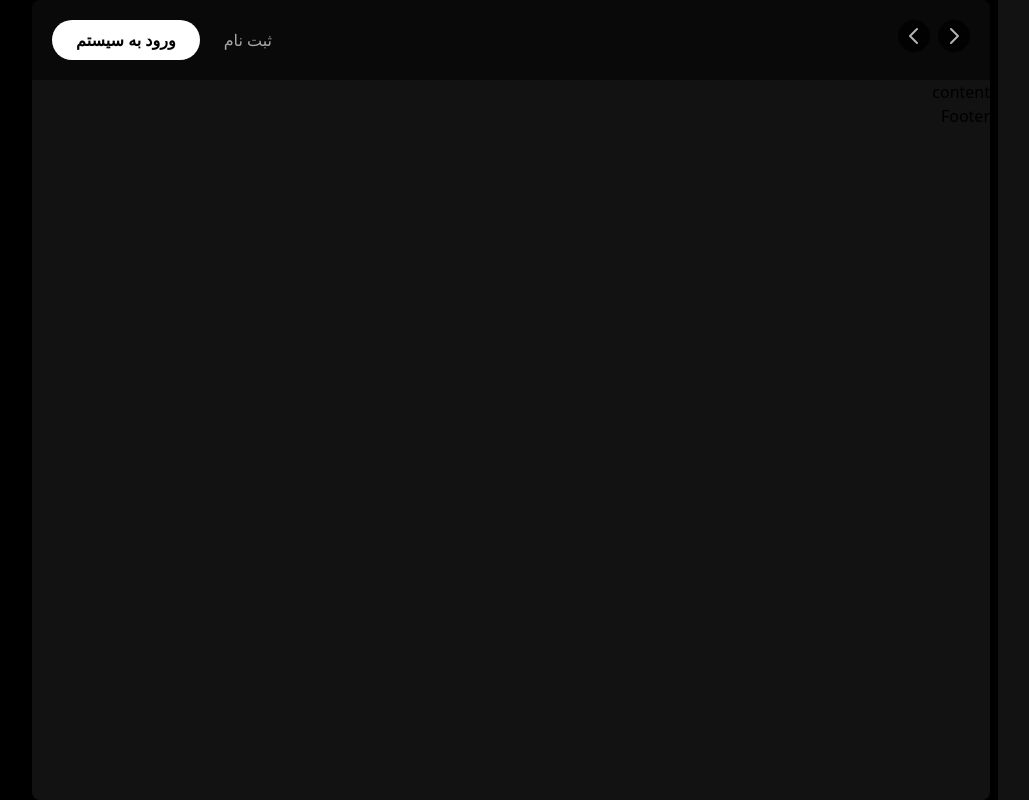
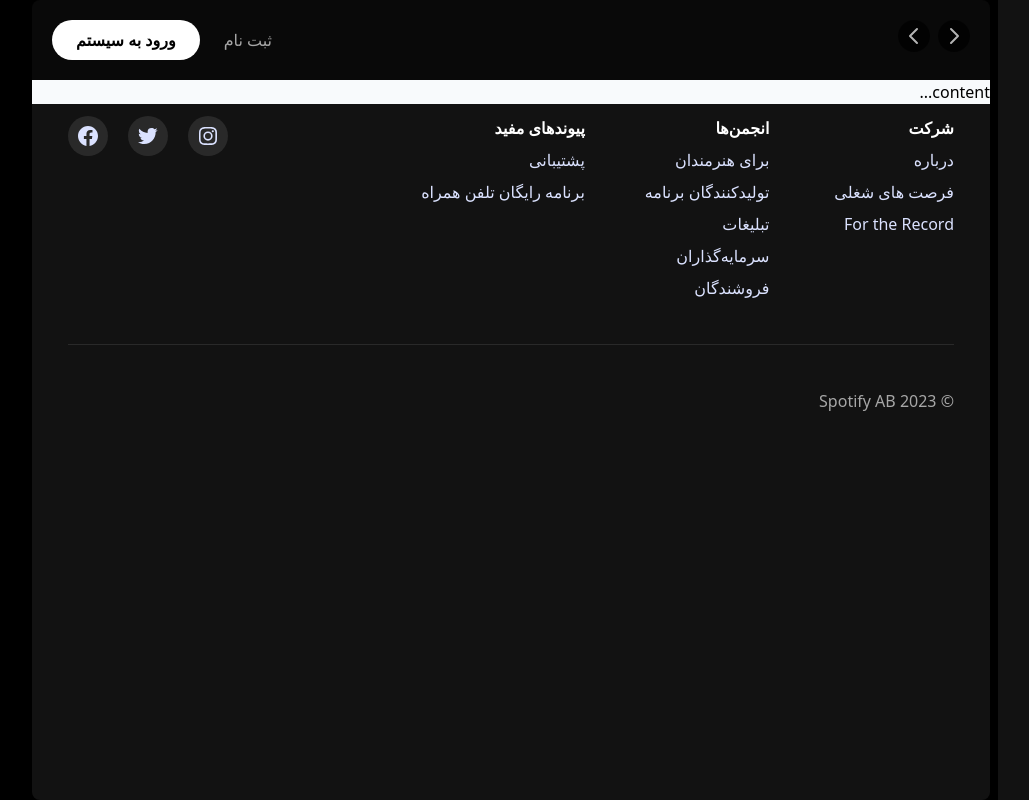
Before and after one commit to masoumehmohebbi/react-spotify-app, a React (Vite) app: page / in a window 1280 px wide. Shown: the whole page, without its empty margins (219-1248 px from the left). Built offline with nearby package versions, Linux system fonts and the light colour scheme.

Commit message:
Added footer & custom-rgb-colors

```diff
--- a/src/index.css
+++ b/src/index.css
@@ -6,7 +6,7 @@
   :root {
     --color-primary-900: 0, 0, 0;
     --color-primary-800: 18, 18, 18; /* #121212 */
-    --color-primary-700: 164, 182, 255;
+    --color-primary-700: 41, 41, 41; /* 292929 */
     --color-primary-600: 128, 153, 255;
     --color-primary-500: 146, 167, 255;
     --color-primary-400: 164, 182, 255;
--- a/src/pages/Home.jsx
+++ b/src/pages/Home.jsx
@@ -12,7 +12,7 @@ export const Home = () => {
         <div>
           <Header />
         </div>
-        <div>content</div>
+        <div className="bg-slate-50">content...</div>
         <div>
           <Footer />
         </div>
--- a/src/ui/Footer.jsx
+++ b/src/ui/Footer.jsx
@@ -1,3 +1,67 @@
+import {
+  BiLogoInstagram,
+  BiLogoTwitter,
+  BiLogoFacebookCircle,
+} from "react-icons/bi";
 export const Footer = () => {
-  return <footer>Footer</footer>;
+  return (
+    <footer className="px-9">
+      <div className="grid grid-cols-8 text-primary-100 my-3">
+        <div className="col-span-5">
+          <div className="grid grid-cols-3">
+            <ul className="space-y-2">
+              <p className="font-bold text-secondary-0">شرکت</p>
+              <li>درباره</li>
+              <li>فرصت های شغلی</li>
+              <li>For the Record</li>
+            </ul>
+            <ul className="space-y-2">
+              <p className="font-bold text-secondary-0">انجمن‌ها</p>
+              <li>برای هنرمندان</li>
+              <li>تولیدکنندگان برنامه</li>
+              <li>تبلیغات</li>
+              <li>سرمایه‌گذاران</li>
+              <li>فروشندگان</li>
+            </ul>
+            <ul className="space-y-2">
+              <p className="font-bold text-secondary-0">پیوندهای مفید</p>
+              <li>پشتیبانی</li>
+              <li>برنامه رایگان تلفن همراه</li>
+            </ul>
+          </div>
+        </div>
+        <div className="col-span-3 flex justify-end">
+          <ul className="flex gap-x-5">
+            <li>
+              <a
+                href="#"
+                className="rounded-full bg-primary-700 duration-300 hover:bg-secondary-100 h-10 w-10 flex justify-center items-center border-none"
+              >
+                <BiLogoInstagram className="text-2xl" />
+              </a>
+            </li>
+            <li>
+              <a
+                href="#"
+                className="rounded-full bg-primary-700 duration-300 hover:bg-secondary-100 h-10 w-10 flex justify-center items-center border-none"
+              >
+                <BiLogoTwitter className="text-2xl" />
+              </a>
+            </li>
+
+            <li>
+              <a
+                href="#"
+                className="rounded-full bg-primary-700 duration-300 hover:bg-secondary-100 h-10 w-10 flex justify-center items-center border-none"
+              >
+                <BiLogoFacebookCircle className="text-2xl" />
+              </a>
+            </li>
+          </ul>
+        </div>
+      </div>
+      <hr className="border-primary-700 bg-opacity-10 border-spacing-y-11 my-11" />
+      <p className="font-normal text-secondary-100">© 2023 Spotify AB</p>
+    </footer>
+  );
 };
--- a/tailwind.config.js
+++ b/tailwind.config.js
@@ -35,6 +35,7 @@ export default {
           200: withOpacity("--color-secondary-200"),
           100: withOpacity("--color-secondary-100"),
           50: withOpacity("--color-secondary-50"),
+          0: withOpacity("--color-secondary-0"),
         },
       },
       container: {
```
